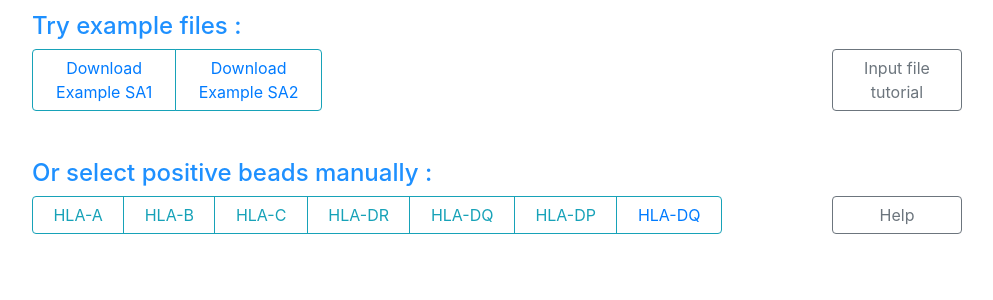
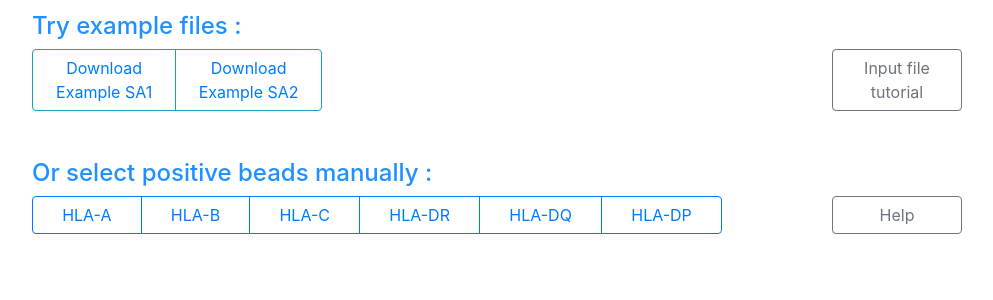
Before and after one commit to cedricusureau/HLA_graph, a Flask app: page / in a window 1280 px wide. Shown: the part 185-485 px from the top of the page, without its empty margins (143-1136 px from the left). Run offline with Flask 2, Linux system fonts and the light colour scheme; some libraries are stand-ins or nearby versions.

Commit message:
fix button

```diff
--- a/templates/index.html
+++ b/templates/index.html
@@ -101,12 +101,12 @@
             <h4 style="color: #1E90FF">Or select positive beads manually :</h4>
             <div class="row">
         <div class="btn-group col-9">
-            <button class="btn btn-outline-info" onclick="window.location.href='https://cusureau.pythonanywhere.com/A'">HLA-A</button>
-            <button class="btn btn-outline-info" onclick="window.location.href='https://cusureau.pythonanywhere.com/B'">HLA-B</button>
-            <button class="btn btn-outline-info" onclick="window.location.href='https://cusureau.pythonanywhere.com/C'">HLA-C</button>
-            <button class="btn btn-outline-info" onclick="window.location.href='https://cusureau.pythonanywhere.com/DR'">HLA-DR</button>
-            <button class="btn btn-outline-info" onclick="window.location.href='https://cusureau.pythonanywhere.com/DQ'">HLA-DQ</button>
-            <button class="btn btn-outline-info" onclick="window.location.href='https://cusureau.pythonanywhere.com/DP'">HLA-DP</button>            <button type="button" class="btn btn-outline-info"><a href="https://cusureau.pythonanywhere.com/DQ" >HLA-DQ</a></button>
+            <button type="button" class="btn btn-outline-primary" onclick="window.location.href='https://cusureau.pythonanywhere.com/A'">HLA-A</button>
+            <button type="button" class="btn btn-outline-primary" onclick="window.location.href='https://cusureau.pythonanywhere.com/B'">HLA-B</button>
+            <button type="button" class="btn btn-outline-primary" onclick="window.location.href='https://cusureau.pythonanywhere.com/C'">HLA-C</button>
+            <button type="button" class="btn btn-outline-primary" onclick="window.location.href='https://cusureau.pythonanywhere.com/DR'">HLA-DR</button>
+            <button type="button" class="btn btn-outline-primary" onclick="window.location.href='https://cusureau.pythonanywhere.com/DQ'">HLA-DQ</button>
+            <button type="button" class="btn btn-outline-primary" onclick="window.location.href='https://cusureau.pythonanywhere.com/DP'">HLA-DP</button>
 
         </div><div class="col-1" style="text-align: center"></div>
 
```
Also changed, not shown: templates/HLA_DQ.html (+7 -7 lines).
